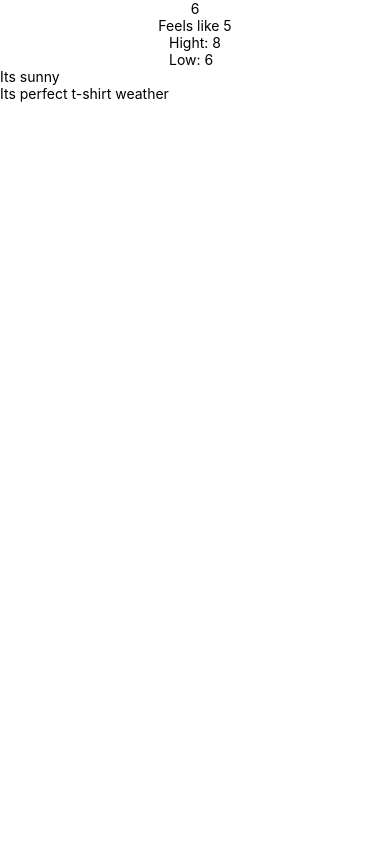
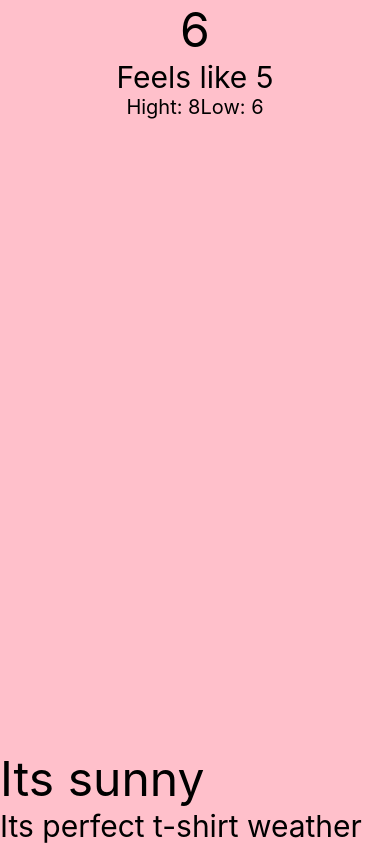
Before and after one commit to aliflikescoding/weather_app_react_native, a React Native app in the folder WeatherApp/: screen / in a window 390 px wide. Built offline with nearby package versions, Linux system fonts and the light colour scheme.

Commit message:
Add app style

```diff
--- a/WeatherApp/App.js
+++ b/WeatherApp/App.js
@@ -21,12 +21,42 @@ const App = () => {
 };
 
 const styles = StyleSheet.create({
-	container: {
-		flex: 1,
-		backgroundColor: '#fff',
-		alignItems: 'center',
-		justifyContent: 'center',
-	},
-})
+  safeArea: {
+    marginTop: StatusBar.currentHeight,
+    backgroundColor: "pink",
+  },
+  container: {
+    flex: 1,
+    alignItems: "center",
+  },
+  wrapper: {
+    flex: 1,
+  },
+  temp: {
+    color: "black",
+    fontSize: 48,
+  },
+  feels: {
+    fontSize: 30,
+    color: "black",
+  },
+  highLow: {
+    color: "black",
+    fontSize: 20,
+  },
+  highLowWrapper: {
+    flexDirection: "row",
+  },
+  bodyWrapper: {
+    justifyContent: "flex-end",
+    alignItems: "flex-start",
+  },
+  description: {
+    fontSize: 48,
+  },
+  message: {
+    fontSize: 30,
+  },
+});
 
 export default App;
```
